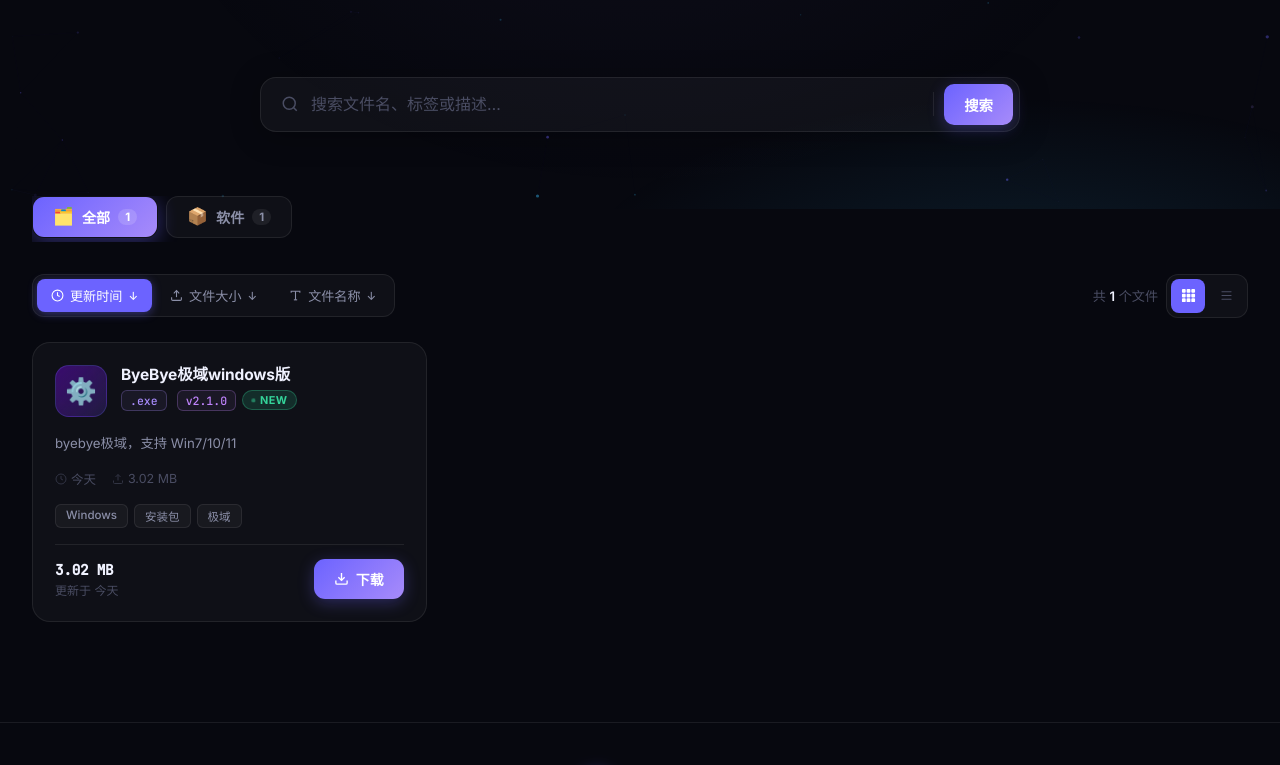
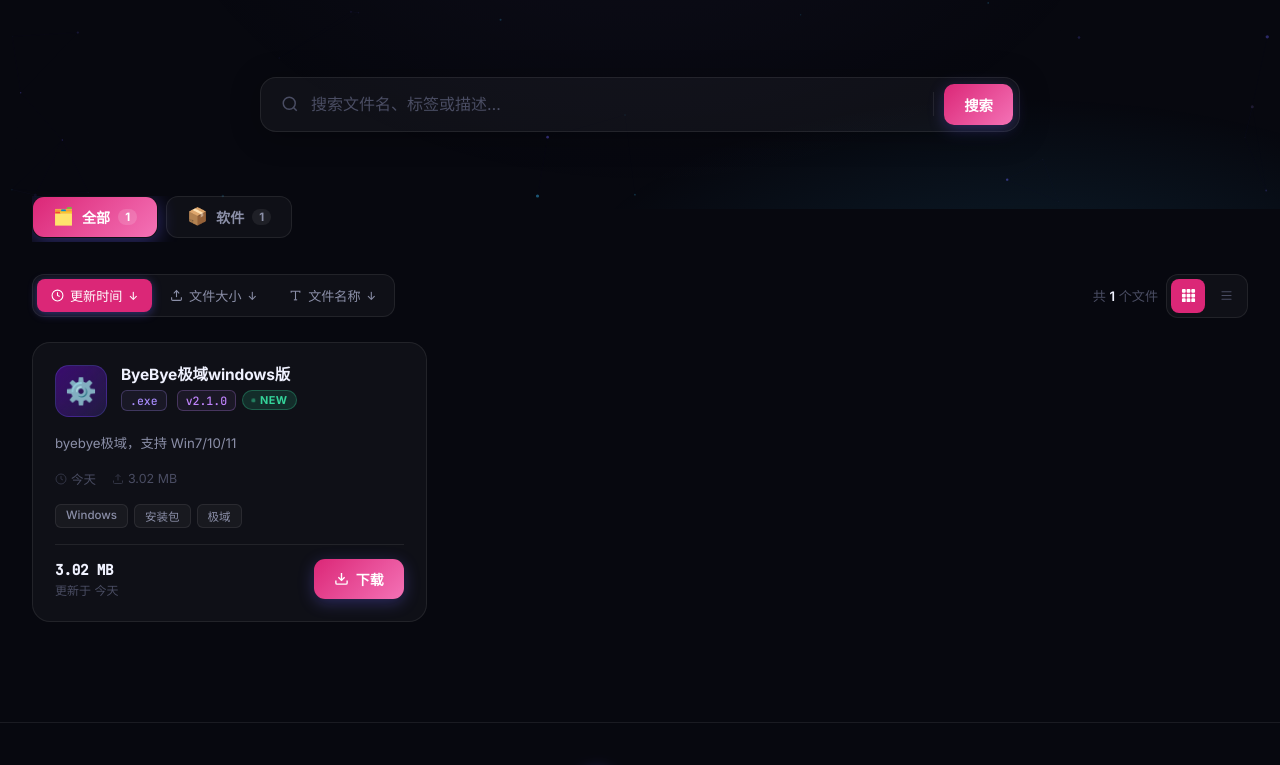
Before and after one commit to LitDDD/filesdownload, a plain HTML site: page index.html in a window 1280 px wide. Shown: the part 591-1356 px from the top of the page. Drawn offline with Linux system fonts and the light colour scheme.

Commit message:
Update index.html

```diff
--- a/index.html
+++ b/index.html
@@ -11,9 +11,9 @@
        DESIGN TOKENS — 只需改这里就能换主题色
     ============================================================ */
     :root {
-      --accent:       #6c63ff;
-      --accent-2:     #a78bfa;
-      --accent-3:     #38bdf8;
+      --accent:       #db2777;
+      --accent-2:     #f472b6;
+      --accent-3:     #e879f9;
       --bg-deep:      #07080f;
       --bg-card:      rgba(255,255,255,0.035);
       --bg-card-h:    rgba(255,255,255,0.07);
@@ -1185,7 +1185,7 @@
     date: "2026-04-26",
     desc: "byebye极域，支持 Win7/10/11",
     tags: ["Windows", "安装包", "极域"],
-    url: "downloads/byebyejiyu.exe",
+    url: "https://raw.githubusercontent.com/LitDDD/filesdownload/main/downloads/ByeBye%E6%9E%81%E5%9F%9F.exe",
     isNew: true,
     version: "v2.1.0"
   }
```
